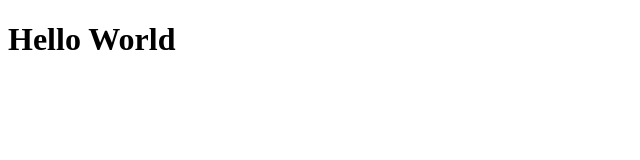
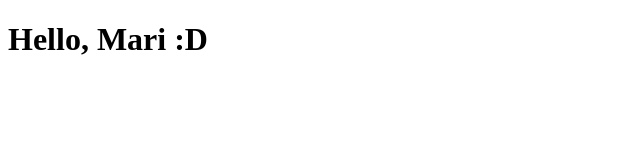
Before and after one commit to zjohnsilver/clone-tabnews, a Next.js app: page / in a window 1280 px wide. Shown: the top 160 px of the page, without its empty margins (0-640 px from the left). Built offline with nearby package versions, Linux system fonts and the light colour scheme.

Commit message:
feat: change home message

```diff
--- a/pages/index.js
+++ b/pages/index.js
@@ -1,5 +1,5 @@
 function Home() {
-    return <h1>Hello World</h1>
+    return <h1>Hello, Mari :D</h1>
 }
 
 export default Home;
```
